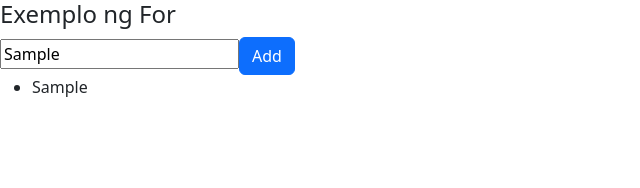
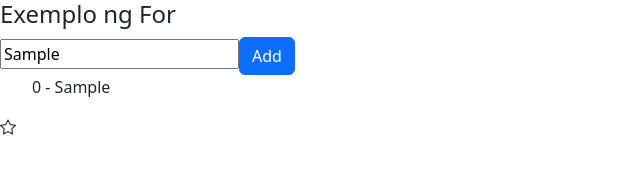
Before and after one commit to EnosGomes/app, an Angular app: page / in a window 1280 px wide. Both pictures are taken after typing "Sample" into the empty fields and a click on the button "Add". Shown: the top 188 px of the page, without its empty margins (0-640 px from the left). Built offline with nearby package versions, Linux system fonts and the light colour scheme.

Commit message:
um exemplo de concatenar mais de uma classe com um icone de exemplo

```diff
--- a/src/app/ngfor/ngfor.component.html
+++ b/src/app/ngfor/ngfor.component.html
@@ -3,6 +3,11 @@
 <input type="text" #nome>
 <button class="btn btn-primary" (click)="adicionaNome(nome.value)">Add</button>
 
-<ul *ngFor="let nome of nomes">
-    <li>{{nome}}</li>
-</ul>
+<div>
+
+    <ul *ngFor="let nome of nomes, let i = index">
+        <li style="list-style: none;">{{i}} - {{ nome }}</li>
+    </ul>
+</div>
+
+<i class="bi " [class.bi-star]="!favorito" [class.bi-star-fill]="favorito" (click)="favorita()"></i>
--- a/src/app/ngfor/ngfor.component.ts
+++ b/src/app/ngfor/ngfor.component.ts
@@ -7,7 +7,7 @@ import { Component, OnInit } from '@angular/core';
 })
 export class NgforComponent implements OnInit {
 
-
+  favorito: boolean = false;
   //nomes = [""];
   nomes: string[] = [];
   constructor() { }
@@ -20,4 +20,8 @@ export class NgforComponent implements OnInit {
 
   }
 
+  favorita(){
+    this.favorito = !this.favorito;
+  }
+
 }
--- a/src/index.html
+++ b/src/index.html
@@ -7,7 +7,9 @@
     <base href="/">
     <meta name="viewport" content="width=device-width, initial-scale=1">
     <link rel="icon" type="image/x-icon" href="favicon.ico">
+    <link rel="stylesheet" href="https://cdn.jsdelivr.net/npm/bootstrap-icons@1.10.4/font/bootstrap-icons.css">
     <link href="https://cdn.jsdelivr.net/npm/bootstrap@5.3.0-alpha3/dist/css/bootstrap.min.css" rel="stylesheet" integrity="sha384-KK94CHFLLe+nY2dmCWGMq91rCGa5gtU4mk92HdvYe+M/SXH301p5ILy+dN9+nJOZ" crossorigin="anonymous">
+
     <script src="https://cdn.jsdelivr.net/npm/bootstrap@5.3.0-alpha3/dist/js/bootstrap.bundle.min.js" integrity="sha384-ENjdO4Dr2bkBIFxQpeoTz1HIcje39Wm4jDKdf19U8gI4ddQ3GYNS7NTKfAdVQSZe" crossorigin="anonymous"></script>
 </head>
 
```
